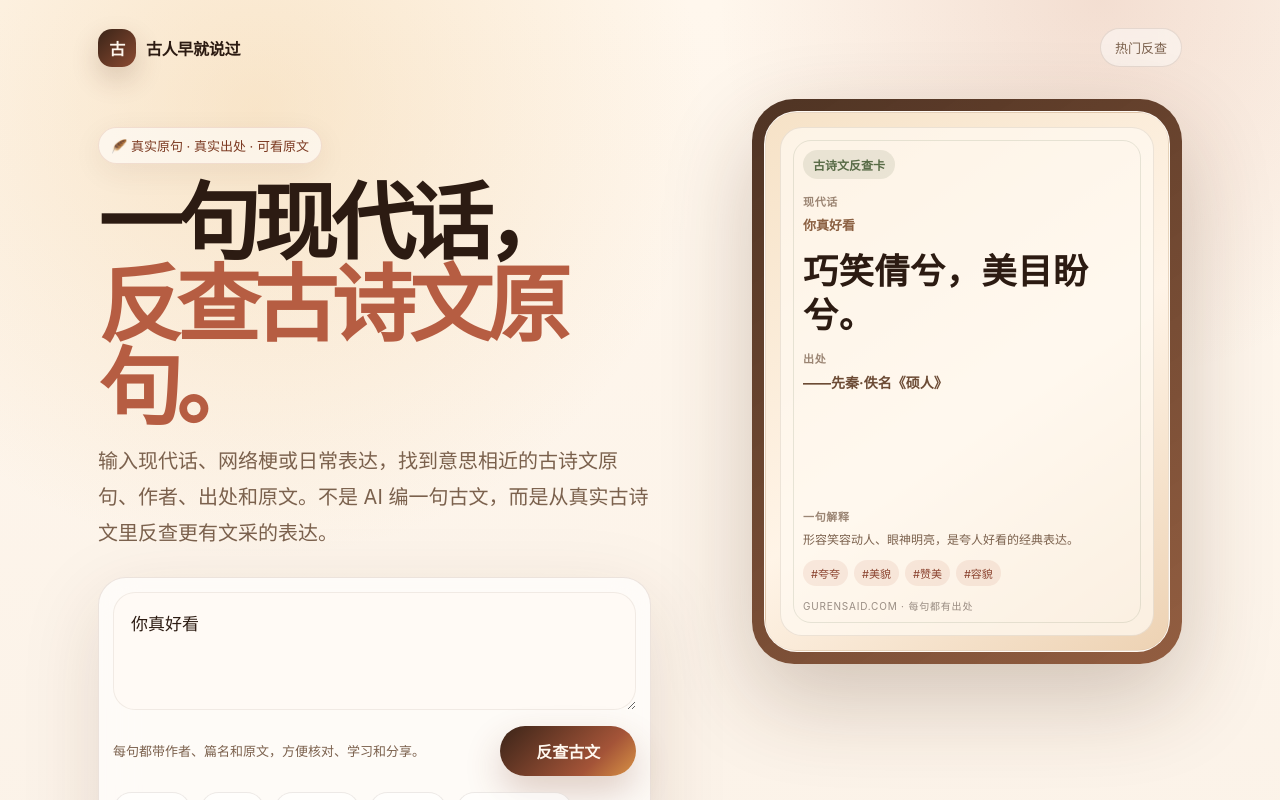
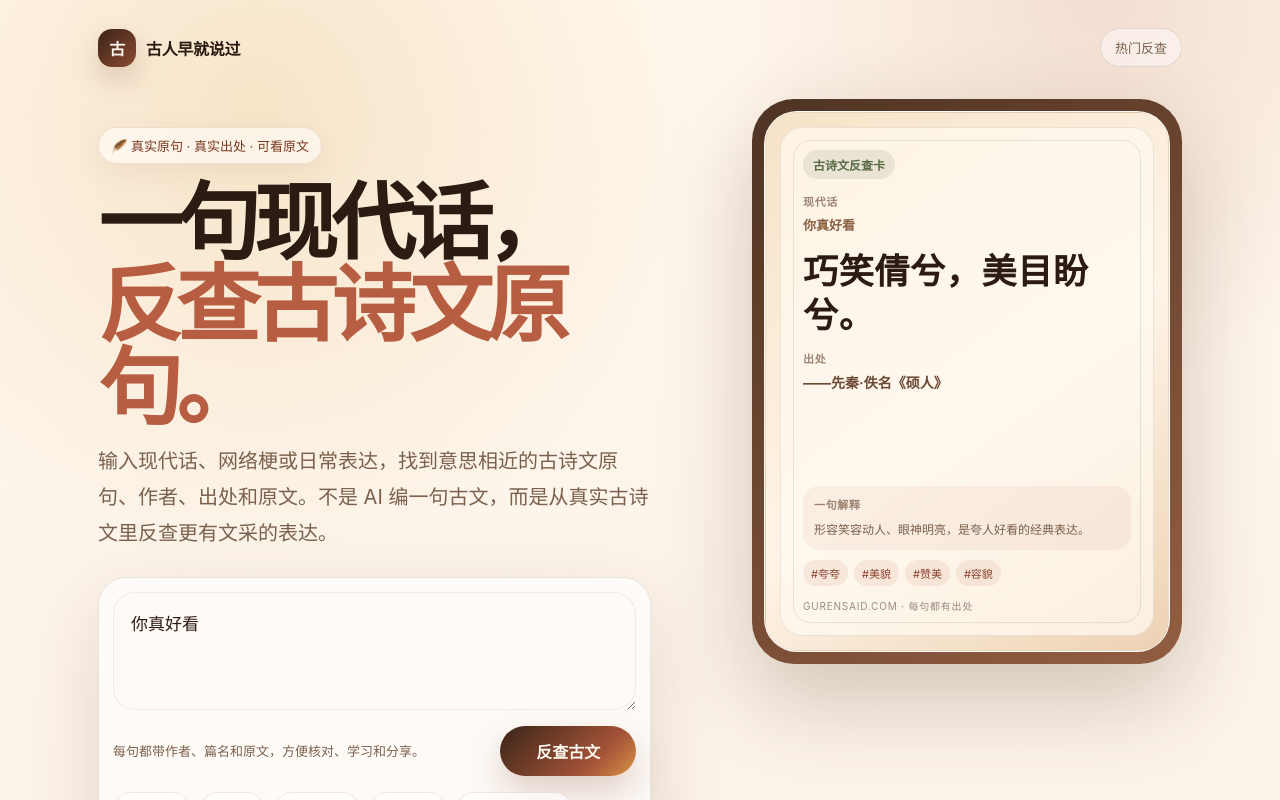
Before and after one commit to yandong2023/gu-ren-said, a Next.js app: page / in a window 1280 px wide. Shown: the top 800 px of the page. Built offline with nearby package versions, Linux system fonts and the light colour scheme.

Commit message:
Style concise explanation inside share card

```diff
--- a/app/ux.css
+++ b/app/ux.css
@@ -8,7 +8,14 @@
 }
 
 .modern-line { font-weight: 800; }
-.source-line .knowledge-label { margin-bottom: 6px; }
+.source-line .knowledge-label,
+.explain-line .knowledge-label { margin-bottom: 6px; }
+
+.explain-line {
+  padding: 10px 11px;
+  border-radius: 16px;
+  background: rgba(182, 93, 66, 0.07);
+}
 
 .match-reason {
   padding: 11px 13px;
```
